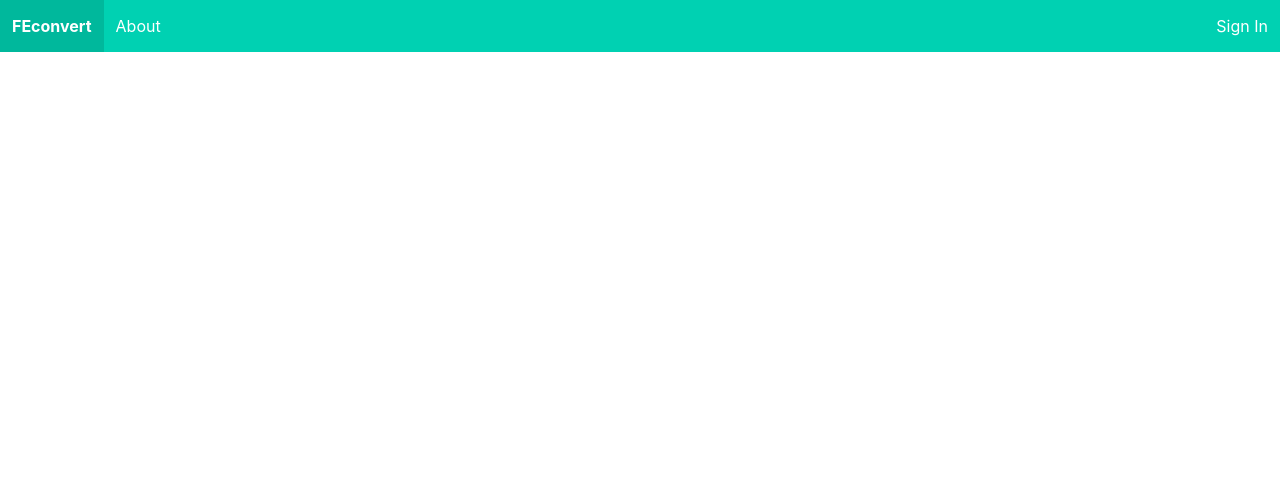
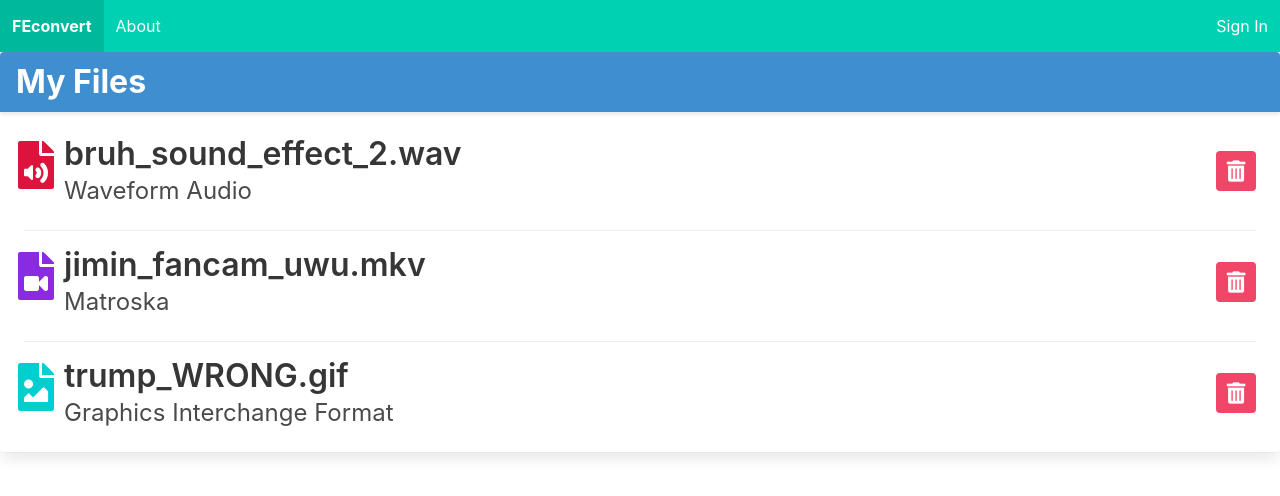
Before and after one commit to periodicaidan/FEconvert, a React (Create React App) app in the folder client/: page /files in a window 1280 px wide. Shown: the top 496 px of the page. Built offline with nearby package versions, Linux system fonts and the light colour scheme; what @ffmpeg/ffmpeg would draw is missing.

Commit message:
Added file browser component

```diff
--- a/client/src/App.jsx
+++ b/client/src/App.jsx
@@ -4,6 +4,7 @@ import Nav from './components/Nav';
 import AboutPage from './pages/AboutPage';
 import HomePage from './pages/HomePage';
 import SigninPage from './pages/SigninPage';
+import FileBrowserPage from './pages/FileBrowserPage';
 
 function App() {
   return (
@@ -13,6 +14,7 @@ function App() {
         <Route exact path="/" component={HomePage} />
         <Route exact path="/about" component={AboutPage} />
         <Route exact path="/signin" component={SigninPage} />
+        <Route path="/files" component={FileBrowserPage} />
       </Switch>
     </BrowserRouter>
   );
--- /dev/null
+++ b/client/src/components/FileBrowser/FileTile.jsx
@@ -0,0 +1,43 @@
+import React from 'react';
+
+export default function FileTile({ fileName, mediaType }) {
+
+  return (
+    <div className="media is-flex is-align-items-center">
+      <div className="media-left">
+        <FileTypeIcon fileType={mediaType.mimeType[0]} />
+      </div>
+      <div className="media-content">
+        <h1 className="title is-3">{fileName}</h1>
+        <h2 className="subtitle is-4">{mediaType.fullName}</h2>
+      </div>
+      <div className="media-right">
+        <button className="button is-danger">
+          <div className="icon">
+            <i className="fas fa-lg fa-trash-alt"></i>
+          </div>
+        </button>
+      </div>
+    </div>
+  );
+}
+
+function FileTypeIcon({ fileType }) {
+  const color = {
+    video: 'blueviolet',
+    audio: 'crimson',
+    image: 'darkturquoise'
+  }[fileType] ?? 'dimgrey';
+
+  const iconName = {
+    video: 'fa-file-video',
+    audio: 'fa-file-audio',
+    image: 'fa-file-image',
+  }[fileType] ?? 'fa-file-alt';
+
+  return (
+    <span className="icon" style={{ color }}>
+      <i className={`fas fa-3x ${iconName}`}></i>
+    </span>
+  );
+}
--- /dev/null
+++ b/client/src/components/FileBrowser/index.jsx
@@ -0,0 +1,23 @@
+import React from 'react';
+import FileTile from './FileTile';
+import MediaTypes, { MediaType } from '../MediaConverter/MediaTypes';
+
+/**
+ * @param {{files: {fileName: string, mediaType: MediaType}}[]} param0
+ */
+export default function FileBrowser({ files }) {
+  return (
+    <div className="card">
+      <header className="card-header has-background-info">
+        <h3 className="card-header-title title is-3 has-text-white">
+          My Files
+        </h3>
+      </header>
+      <div className="card-content">
+        <FileTile fileName="bruh_sound_effect_2.wav" mediaType={MediaTypes.wav} />
+        <FileTile fileName="jimin_fancam_uwu.mkv" mediaType={MediaTypes.mkv} />
+        <FileTile fileName="trump_WRONG.gif" mediaType={MediaTypes.gif} />
+      </div>
+    </div>
+  );
+}
--- a/client/src/components/MediaConverter/MediaTypes.js
+++ b/client/src/components/MediaConverter/MediaTypes.js
@@ -24,7 +24,7 @@ const audio = {
 };
 
 const image = {
-  'gif': new MediaType('Graphics Interchange Format', 'GIF', ['image', 'gif']),
+  'gif': new MediaType('Graphics Interchange Format', 'GIF', 'gif', ['image', 'gif']),
   'apng': new MediaType('Animated PNG', 'APNG', 'apng', ['image', 'apng']),
 };
 
--- a/client/src/pages/FileBrowserPage.jsx
+++ b/client/src/pages/FileBrowserPage.jsx
@@ -0,0 +1,6 @@
+import React from 'react';
+import FileBrowser from '../components/FileBrowser';
+
+export default function FileBrowserPage() {
+  return <FileBrowser />;
+}
--- a/client/src/pages/HomePage.jsx
+++ b/client/src/pages/HomePage.jsx
@@ -2,7 +2,5 @@ import React from 'react';
 import MediaConverter from '../components/MediaConverter';
 
 export default function HomePage(props) {
-    return (
-        <MediaConverter />
-    )
+    return <MediaConverter />
 }
```
